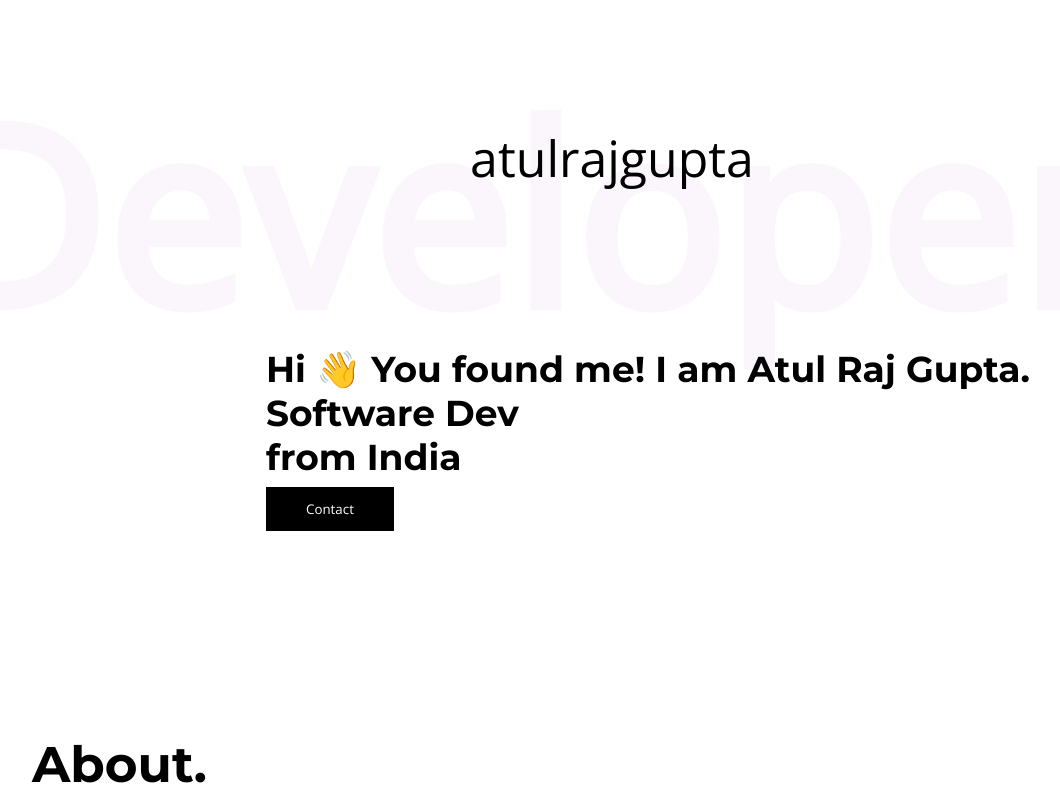
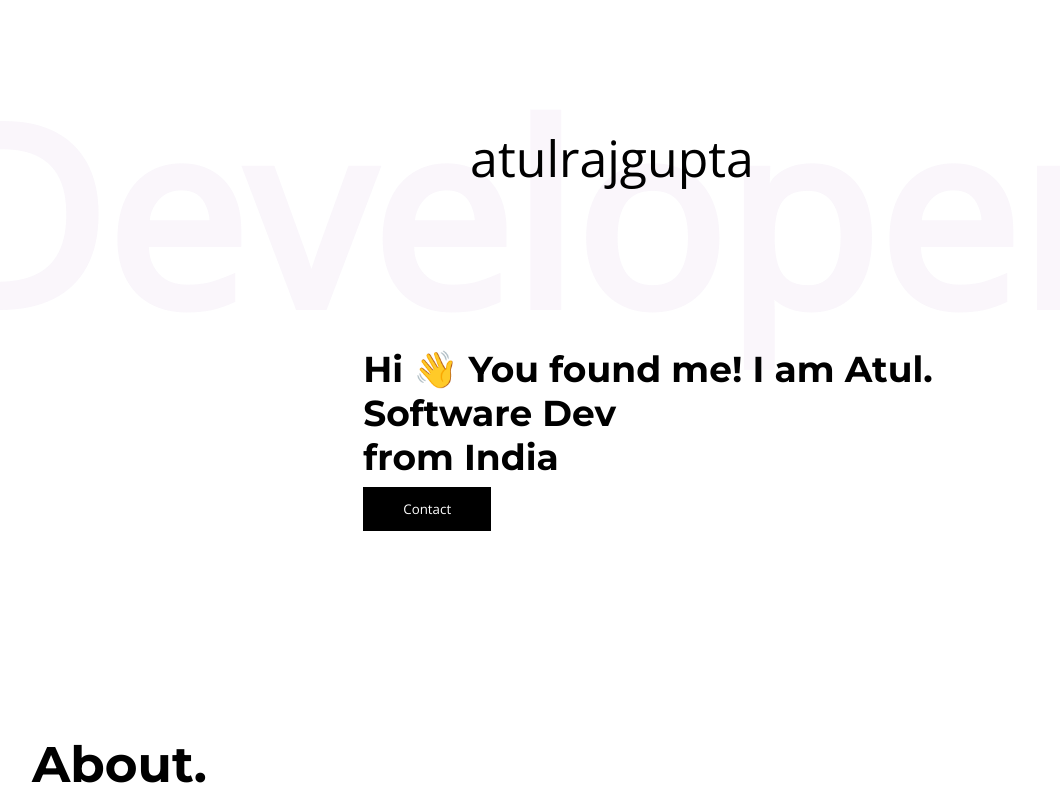
Before and after one commit to raazatul7/aws-repo, a React (Create React App) app: page / in a window 1280 px wide. Shown: the top 800 px of the page, without its empty margins (28-1088 px from the left). Built offline with nearby package versions, Linux system fonts and the light colour scheme.

Commit message:
Update yourdata.js

```diff
--- a/src/yourdata.js
+++ b/src/yourdata.js
@@ -12,7 +12,7 @@ export default {
   name: "atulrajgupta",
   headerTagline: [
     //Line 1 For Header
-    "Hi 👋 You found me! I am Atul Raj Gupta.",
+    "Hi 👋 You found me! I am Atul.",
     //Line 2 For Header
     "Software Dev ",
     //Line 3 For Header
```
